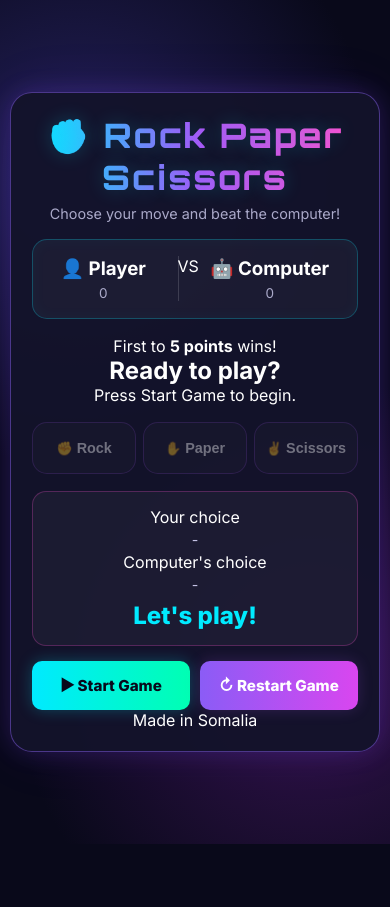
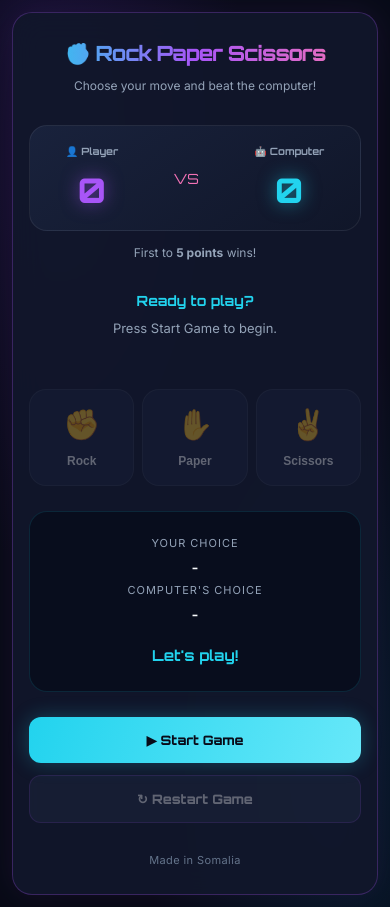
Before and after one commit to mubarakmuse1/rock-paper-scissors, a plain HTML site: page index.html in a window 390 px wide. Before the commit the page ends 844 px from the top, so only its background shows below. Drawn offline with Linux system fonts and the light colour scheme.

Commit message:
Update style.css

```diff
--- a/style.css
+++ b/style.css
@@ -1,15 +1,21 @@
+/* =====================================
+   NEON ARCADE — ROCK PAPER SCISSORS
+===================================== */
 
-/* =========================================
-   ROCK PAPER SCISSORS — NEON ARCADE
-   Fully Responsive | Fits Screen Without Scroll
-========================================= */
+@import url("https://fonts.googleapis.com/css2?family=Orbitron:wght@400;500;600;700;800&family=Inter:wght@400;500;600;700&display=swap");
 
-/* Google Fonts */
-@import url('https://fonts.googleapis.com/css2?family=Inter:wght@400;500;600;700;800&family=Orbitron:wght@500;600;700;800&display=swap');
-
-/* =========================================
-   GLOBAL RESET
-========================================= */
+:root {
+  --bg: #080b18;
+  --surface: #11172b;
+  --surface-light: #19223c;
+  --purple: #a855f7;
+  --cyan: #22d3ee;
+  --pink: #f472b6;
+  --green: #4ade80;
+  --red: #fb7185;
+  --text: #f8fafc;
+  --muted: #94a3b8;
+}
 
 * {
   margin: 0;
@@ -17,161 +23,166 @@
   box-sizing: border-box;
 }
 
-html,
 body {
-    width: 100%;
-    height: 100%;
-    overflow: hidden;
+  min-height: 100vh;
+  padding: 25px 16px;
+  display: flex;
+  justify-content: center;
+  align-items: center;
+  font-family: "Inter", sans-serif;
+  color: var(--text);
+
+  background:
+    radial-gradient(ellipse at 15% 15%, #42208055, transparent 40%),
+    radial-gradient(ellipse at 85% 85%, #07598544, transparent 40%), var(--bg);
 }
 
-body {
-    min-height: 100vh;
-    min-height: 100svh;
-    display: flex;
-    align-items: center;
-    justify-content: center;
-    padding: 10px;
-    font-family: 'Inter', sans-serif;
-    color: #ffffff;
-    background:
-        radial-gradient(circle at 20% 20%, #24205c 0%, transparent 40%),
-        radial-gradient(circle at 80% 80%, #35134f 0%, transparent 40%),
-        #09091a;
-}
-
-/* =========================================
-   MAIN GAME CARD
-========================================= */
+/* GAME CONTAINER */
 
 .game-container {
   width: 100%;
   max-width: 540px;
-    max-height: calc(100svh - 20px);
-    margin: auto;
-    padding: clamp(14px, 2.5vh, 28px);
-    overflow: hidden;
-
-    background: rgba(19, 19, 43, 0.95);
-    border: 1px solid rgba(145, 100, 255, 0.45);
-    border-radius: 22px;
+  padding: 35px 28px;
+  background: rgba(17, 23, 43, 0.94);
+  border: 1px solid #a855f744;
+  border-radius: 24px;
+  text-align: center;
 
   box-shadow:
-        0 0 25px rgba(128, 70, 255, 0.2),
-        0 0 60px rgba(128, 70, 255, 0.08);
+    0 0 30px #a855f71a,
+    0 25px 80px #00000066;
 
-    text-align: center;
+  backdrop-filter: blur(15px);
 }
 
-/* =========================================
-   HEADER
-========================================= */
-
-.game-header {
-    margin-bottom: clamp(10px, 2vh, 22px);
-}
+/* HEADER */
 
 .game-header h1 {
-    font-family: 'Orbitron', sans-serif;
-    font-size: clamp(1.4rem, 4vh, 2.3rem);
+  font-family: "Orbitron", sans-serif;
+  font-size: clamp(21px, 5vw, 29px);
   font-weight: 800;
-    letter-spacing: 2px;
+  letter-spacing: -1px;
+  margin-bottom: 12px;
 
-    background: linear-gradient(90deg, #00eaff, #a855f7, #ff4ecd);
+  background: linear-gradient(90deg, var(--cyan), var(--purple), var(--pink));
+
   -webkit-background-clip: text;
   background-clip: text;
   color: transparent;
-
-    text-shadow: 0 0 20px rgba(0, 234, 255, 0.2);
 }
 
-.game-header p {
-    margin-top: 7px;
-    color: #aaa9c9;
-    font-size: clamp(0.7rem, 1.8vh, 0.9rem);
+.subtitle {
+  color: var(--muted);
+  font-size: 14px;
+  margin-bottom: 32px;
 }
 
-/* =========================================
-   SCORE BOARD
-========================================= */
+/* SCOREBOARD */
 
 .score-board {
   display: flex;
   justify-content: space-around;
   align-items: center;
-    gap: 10px;
-
-    padding: clamp(10px, 2vh, 20px);
-    margin-bottom: clamp(10px, 2vh, 20px);
-
-    background: rgba(255, 255, 255, 0.04);
-    border: 1px solid rgba(0, 234, 255, 0.25);
-    border-radius: 15px;
-
-    box-shadow: inset 0 0 15px rgba(0, 234, 255, 0.04);
+  padding: 24px 15px;
+  background: linear-gradient(145deg, #19223c, #101629);
+  border: 1px solid #ffffff12;
+  border-radius: 18px;
+  margin-bottom: 14px;
 }
 
-.score-board h2 {
-    font-family: 'Orbitron', sans-serif;
-    font-size: clamp(1.3rem, 3.5vh, 2rem);
-    color: #00eaff;
+.score h3 {
+  font-family: "Orbitron", sans-serif;
+  font-size: 12px;
+  color: var(--muted);
+  margin-bottom: 12px;
 }
 
-.score-board p {
-    margin-top: 5px;
-    color: #aaa9c9;
-    font-size: clamp(0.65rem, 1.6vh, 0.85rem);
+.score p {
+  font-family: "Orbitron", sans-serif;
+  font-size: 42px;
+  font-weight: 800;
+  color: var(--cyan);
+  text-shadow: 0 0 18px #22d3ee88;
+}
+
+.score:first-child p {
+  color: var(--purple);
+  text-shadow: 0 0 18px #a855f788;
 }
 
 .score-divider {
-    width: 1px;
-    height: 45px;
-    background: rgba(255, 255, 255, 0.15);
+  color: var(--pink);
+  font-family: "Orbitron", sans-serif;
+  font-size: 14px;
 }
 
-/* =========================================
-   GAME MESSAGE
-========================================= */
-
-.game-message {
-    margin: 8px 0;
-    color: #d5d3f5;
-    font-size: clamp(0.75rem, 1.8vh, 1rem);
-    line-height: 1.4;
+.target-score {
+  color: var(--muted);
+  font-size: 12px;
+  margin-bottom: 30px;
 }
 
-/* =========================================
-   CHOICE BUTTONS
-========================================= */
+/* STATUS */
+
+.game-status {
+  min-height: 75px;
+  margin-bottom: 24px;
+}
+
+#turn {
+  font-family: "Orbitron", sans-serif;
+  font-size: 16px;
+  line-height: 1.6;
+  color: var(--cyan);
+  margin-bottom: 8px;
+}
+
+#game-message {
+  font-size: 13px;
+  color: var(--muted);
+}
+
+/* CHOICE BUTTONS */
 
 .choices {
   display: flex;
   justify-content: center;
-    gap: clamp(7px, 1.5vw, 15px);
-    margin: clamp(10px, 2vh, 20px) 0;
+  gap: 14px;
 }
 
 .choice {
   flex: 1;
   min-width: 0;
-    padding: clamp(9px, 2vh, 20px) 5px;
+  padding: 20px 10px;
+  border-radius: 17px;
+  border: 1px solid #ffffff18;
+  background: var(--surface-light);
+  color: var(--text);
+  font-size: 14px;
+  font-weight: 700;
+  cursor: pointer;
+  transition: all 0.25s ease;
+}
 
-    color: #ffffff;
-    background: rgba(255, 255, 255, 0.045);
-
-    border: 1px solid rgba(168, 85, 247, 0.4);
-    border-radius: 15px;
-
-    cursor: pointer;
-    transition: 0.25s ease;
+.choice-icon {
+  display: block;
+  font-size: 37px;
+  margin-bottom: 12px;
+  transition: transform 0.25s ease;
 }
 
 .choice:hover:not(:disabled) {
-    transform: translateY(-5px);
-    border-color: #00eaff;
+  background: #282344;
+  border-color: var(--purple);
+  transform: translateY(-6px);
 
   box-shadow:
-        0 0 15px rgba(0, 234, 255, 0.3),
-        inset 0 0 12px rgba(0, 234, 255, 0.05);
+    0 0 15px #a855f755,
+    inset 0 0 15px #a855f711;
+}
+
+.choice:hover:not(:disabled) .choice-icon {
+  transform: scale(1.15);
 }
 
 .choice:active:not(:disabled) {
@@ -179,277 +190,187 @@ body {
 }
 
 .choice:disabled {
-    opacity: 0.4;
+  opacity: 0.35;
   cursor: not-allowed;
 }
 
-.choice .emoji {
-    display: block;
-    margin-bottom: 7px;
-    font-size: clamp(1.6rem, 5vh, 3rem);
+/* RESULT PANEL */
+
+.result-box {
+  background: #080d1d;
+  border: 1px solid #22d3ee22;
+  border-radius: 18px;
+  padding: 22px 15px;
+  margin-top: 25px;
+  line-height: 1.8;
 }
 
-.choice span:last-child {
-    font-size: clamp(0.7rem, 1.8vh, 0.9rem);
-    font-weight: 700;
-}
-
-/* =========================================
-   RESULT BOX
-========================================= */
-
-.result-box {
-    padding: clamp(9px, 1.8vh, 18px);
-    margin: clamp(8px, 1.5vh, 16px) 0;
-
-    background: rgba(255, 255, 255, 0.04);
-    border: 1px solid rgba(255, 78, 205, 0.25);
-    border-radius: 14px;
-}
-
-.result-box h3 {
-    margin-bottom: 8px;
-    font-family: 'Orbitron', sans-serif;
-    font-size: clamp(0.85rem, 2.2vh, 1.1rem);
-    color: #ff4ecd;
+.result-box span {
+  display: block;
+  font-size: 11px;
+  text-transform: uppercase;
+  letter-spacing: 1px;
+  color: var(--muted);
 }
 
 .result-box p {
-    margin: 4px 0;
-    color: #c5c3e5;
-    font-size: clamp(0.7rem, 1.7vh, 0.9rem);
+  color: var(--text);
+  font-size: 15px;
+  font-weight: 600;
 }
 
 #result {
-    margin-top: 8px;
-    font-weight: 800;
-    color: #00eaff;
+  font-family: "Orbitron", sans-serif;
+  font-size: 18px;
+  margin-top: 14px;
+  color: var(--cyan);
 }
 
-/* Result states */
-.win {
-    color: #00ff9d !important;
+#result.win {
+  color: var(--green);
+  text-shadow: 0 0 15px #4ade8088;
 }
 
-.lose {
-    color: #ff4d6d !important;
+#result.lose {
+  color: var(--red);
+  text-shadow: 0 0 15px #fb718588;
 }
 
-.draw {
-    color: #ffd166 !important;
+#result.draw {
+  color: #fbbf24;
 }
 
-/* =========================================
-   GAME CONTROLS
-========================================= */
+/* GAME CONTROLS */
 
 .game-controls {
   display: flex;
-    justify-content: center;
-    gap: 10px;
-    margin-top: clamp(8px, 1.8vh, 18px);
+  gap: 12px;
+  margin-top: 25px;
 }
 
 .game-controls button {
   flex: 1;
-    padding: clamp(9px, 1.8vh, 15px);
-
+  padding: 15px 12px;
+  border-radius: 12px;
   border: none;
-    border-radius: 10px;
-
-    font-family: 'Inter', sans-serif;
-    font-size: clamp(0.75rem, 1.8vh, 0.95rem);
+  font-size: 13px;
   font-weight: 800;
-
+  font-family: "Orbitron", sans-serif;
   cursor: pointer;
-    transition: 0.25s ease;
+  transition: all 0.25s ease;
 }
 
-#start-btn {
-    color: #08091b;
-    background: linear-gradient(90deg, #00eaff, #00ffb3);
-    box-shadow: 0 0 15px rgba(0, 234, 255, 0.25);
+.start-btn {
+  color: #080b18;
+  background: linear-gradient(110deg, var(--cyan), #67e8f9);
+
+  box-shadow: 0 0 20px #22d3ee44;
 }
 
-#start-btn:hover {
-    transform: translateY(-2px);
-    box-shadow: 0 0 22px rgba(0, 234, 255, 0.5);
+.start-btn:hover:not(:disabled) {
+  transform: translateY(-3px);
+  box-shadow: 0 0 28px #22d3ee88;
 }
 
-#restart-btn {
-    color: #ffffff;
-    background: linear-gradient(90deg, #8b5cf6, #d946ef);
-    box-shadow: 0 0 15px rgba(168, 85, 247, 0.2);
+.restart-btn {
+  color: var(--text);
+  background: #222c46;
+  border: 1px solid #a855f766 !important;
 }
 
-#restart-btn:hover {
-    transform: translateY(-2px);
-    box-shadow: 0 0 22px rgba(168, 85, 247, 0.45);
+.restart-btn:hover:not(:disabled) {
+  background: #352451;
+  box-shadow: 0 0 18px #a855f744;
+  transform: translateY(-3px);
 }
 
-.game-controls button:active {
-    transform: scale(0.97);
+.game-controls button:disabled {
+  opacity: 0.35;
+  cursor: not-allowed;
 }
 
-/* =========================================
-   FOOTER
-========================================= */
+/* FOOTER */
 
-.game-footer {
-    margin-top: clamp(8px, 1.8vh, 18px);
-    color: #777694;
-    font-size: clamp(0.6rem, 1.5vh, 0.75rem);
+footer {
+  margin-top: 30px;
+  font-size: 11px;
+  color: #64748b;
+  letter-spacing: 0.4px;
 }
 
-/* =========================================
-   ACCESSIBILITY
-========================================= */
+/* ACCESSIBILITY */
 
 button:focus-visible {
-    outline: 2px solid #00eaff;
+  outline: 3px solid var(--cyan);
   outline-offset: 4px;
 }
 
-/* =========================================
-   SHORT SCREEN RESPONSIVENESS
-========================================= */
+/* MOBILE */
 
-@media (max-height: 650px) {
-    .game-container {
-        padding: 10px;
-        border-radius: 16px;
+@media (max-width: 480px) {
+  body {
+    padding: 12px;
   }
 
-    .game-header {
-        margin-bottom: 6px;
+  .game-container {
+    padding: 27px 16px;
+    border-radius: 20px;
   }
 
-    .game-header h1 {
-        font-size: 1.3rem;
-    }
-
-    .game-header p {
-        margin-top: 3px;
+  .subtitle {
+    font-size: 12px;
   }
 
   .score-board {
-        padding: 7px;
-        margin-bottom: 6px;
+    padding: 19px 8px;
   }
 
-    .score-board h2 {
-        font-size: 1.2rem;
+  .score h3 {
+    font-size: 10px;
+  }
+
+  .score p {
+    font-size: 34px;
   }
 
   .choices {
-        margin: 6px 0;
+    gap: 8px;
   }
 
   .choice {
-        padding: 7px 4px;
+    padding: 17px 5px;
+    font-size: 12px;
   }
 
-    .result-box {
-        padding: 7px;
-        margin: 6px 0;
+  .choice-icon {
+    font-size: 30px;
+  }
+
+  #turn {
+    font-size: 14px;
+  }
+
+  #result {
+    font-size: 15px;
   }
 
   .game-controls {
-        margin-top: 6px;
+    flex-direction: column;
   }
 
-    .game-footer {
-        display: none;
+  .game-controls button {
+    width: 100%;
+    padding: 15px;
   }
 }
 
-/* =========================================
-   VERY SHORT SCREENS
-========================================= */
-
-@media (max-height: 520px) {
-    .game-container {
-        padding: 7px;
-    }
-
-    .game-header h1 {
-        font-size: 1.1rem;
-    }
-
-    .game-header p {
-        display: none;
-    }
-
-    .score-board {
-        padding: 5px;
-    }
-
-    .choice .emoji {
-        font-size: 1.4rem;
-    }
-
-    .result-box {
-        padding: 5px;
-    }
-
-    .game-controls button {
-        padding: 7px;
-    }
-}
-
-/* =========================================
-   SMALL PHONES
-========================================= */
-
-@media (max-width: 360px) {
-    body {
-        padding: 5px;
-    }
-
-    .game-container {
-        max-height: calc(100svh - 10px);
-        padding: 8px;
-        border-radius: 14px;
-    }
-
-    .game-header h1 {
-        letter-spacing: 1px;
-    }
-
-    .choices {
-        gap: 5px;
-    }
-
-    .choice {
-        border-radius: 10px;
-    }
-
-    .game-controls {
-        gap: 6px;
-    }
-}
-
-/* =========================================
-   TABLETS
-========================================= */
-
-@media (min-width: 600px) {
-    .game-container {
-        max-width: 540px;
-    }
-}
-
-/* =========================================
-   REDUCED MOTION
-========================================= */
+/* REDUCED MOTION */
 
 @media (prefers-reduced-motion: reduce) {
   *,
   *::before,
   *::after {
-        scroll-behavior: auto !important;
-        animation-duration: 0.01ms !important;
-        animation-iteration-count: 1 !important;
-        transition-duration: 0.01ms !important;
+    transition: none !important;
+    animation: none !important;
   }
 }
```
Lines whose indentation alone changed are shown as unchanged.
